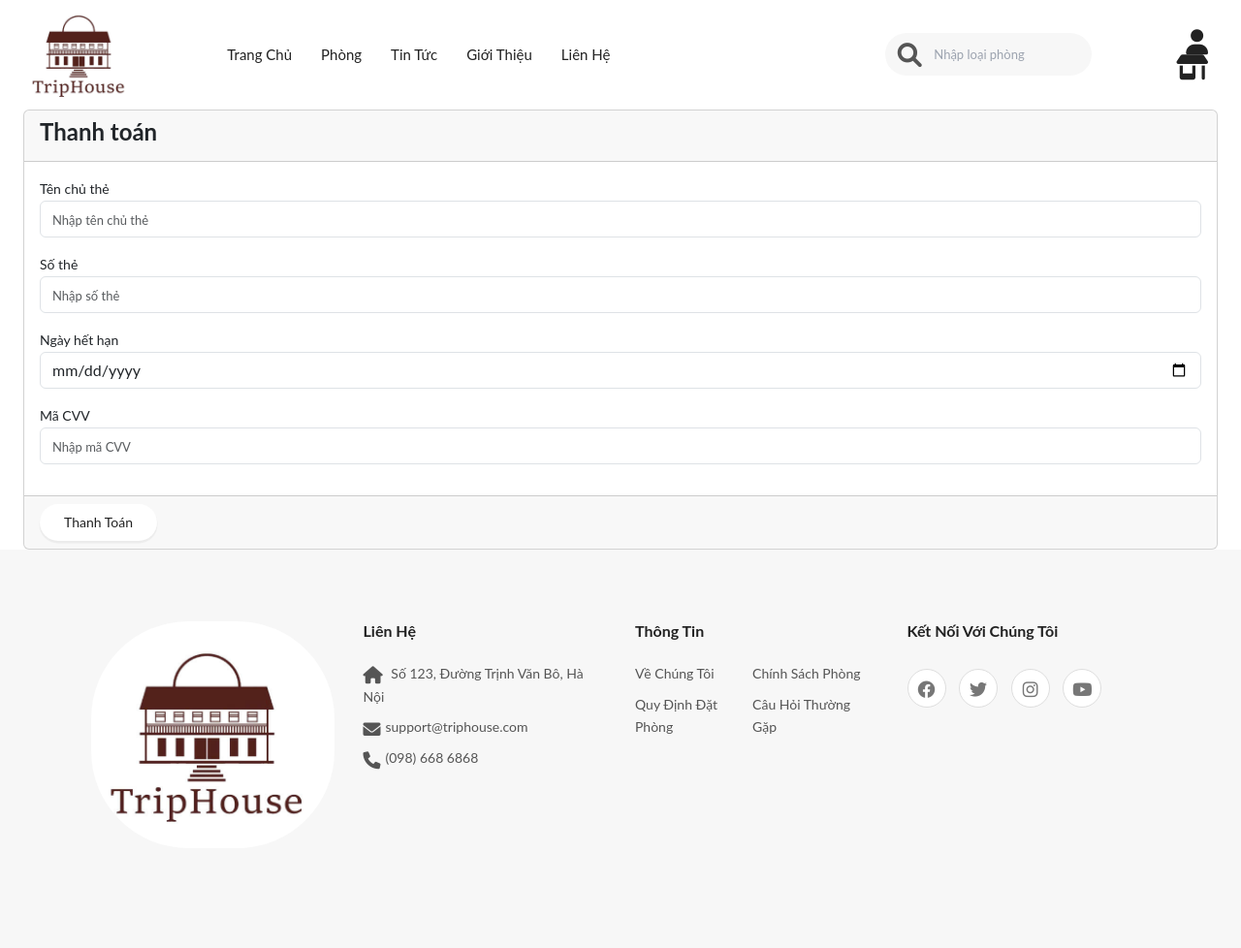
After one commit to Minq05/DatPhongKhachSan, a PHP site: page /datphongkhachsan/views/payment.php in a window 1280 px wide. The commit adds this page. Shown: the whole page at 97% size. Run offline with PHP 8.4, Linux system fonts and the light colour scheme; style sheets or scripts are compiled from the project's sources; some libraries are stand-ins or nearby versions.

Commit message:
Thanh toan

```diff
--- a/index.php
+++ b/index.php
@@ -55,4 +55,8 @@ match ($act) {
     'huy-don-dat' => (new HomeController())->huyDondat(),
 
     'logout' => (new HomeController())->logOut(),
+
+    'payment' => (new HomeController())->payment(),
+
+    'check-payment' => (new HomeController())->checkPayment(),
 };
--- a/views/donDat.php
+++ b/views/donDat.php
@@ -55,20 +55,17 @@ require_once 'layout/menu.php';
                                             <td><?= $donDat['check_in'] ?></td>
                                             <td><?= $donDat['check_out'] ?></td>
                                             <td><?= $donDat['don_gia'] ?>VNĐ</td>
-
-
                                             <td><?= $donDat['trang_thai_id'] == 1 ? "Đã thanh toán" : "Chưa thanh toán" ?></td>
                                             <td>
                                                 <?php if ($donDat['trang_thai_id'] == 1) { ?>
                                                     <button class="bg-red-500 text-white font-bold py-2 px-4 rounded" type="submit" disabled>CANCEL</button>
                                                 <?php } else { ?>
                                                     <a href="?act=huy-don-dat&id=<?=$donDat['id']?>"><button onclick="return confirm('Bạn có đồng ý xóa hay không ?')" class="bg-red-500 hover:bg-red-800 text-white font-bold py-2 px-4 rounded" type="submit">CANCEL</button></a>
-
+                                                    <a href="?act=payment&id=<?=$donDat['id']?>"><button class="bg-green-500 hover:bg-green-800 text-white font-bold py-2 px-4 rounded" type="submit">PAY</button></a>
                                                 <?php } ?>
                                             </td>
                                         </tr>
                                 <?php endforeach;}; ?>
-
                             </tbody>
                         </table>
                     </div>
--- a/views/editKhach.php
+++ b/views/editKhach.php
@@ -3,6 +3,7 @@ require_once 'layout/header.php';
 require_once 'layout/menu.php';
 ?>
 <!-- Content Wrapper. Contains page content -->
+<main>
     <div class="content-wrapper">
         <!-- Content Header (Page header) -->
 
@@ -61,6 +62,7 @@ require_once 'layout/menu.php';
         </section>
         <!-- /.content -->
     </div>
+</main>
 <!-- /.content-wrapper -->
 <!-- <footer> -->
 <?php
--- /dev/null
+++ b/views/payment.php
@@ -0,0 +1,59 @@
+<?php
+require_once 'layout/header.php';
+require_once 'layout/menu.php';
+?>
+<main>
+    <div class="content-wrapper">
+        <!-- Content Header (Page header) -->
+
+        <!-- Main content -->
+        <section class="content">
+            <div class="container-fluid">
+                <div class="row">
+                    <div class="col-12">
+                        <div class="card card-primary">
+                            <div class="card-header">
+                                <h3 class="card-title">Thanh toán</h3>
+                            </div>
+                            <!-- /.card-header -->
+                            <!-- form start -->
+                            <form action="?act=check-payment" method="post">
+                                <div class="card-body">
+                                    <div class="form-group">
+                                        <label>Tên chủ thẻ</label>
+                                        <input type="text" class="form-control" id="card_name" name="card_name" placeholder="Nhập tên chủ thẻ">
+                                    </div>
+                                    <div class="form-group">
+                                        <label>Số thẻ</label>
+                                        <input type="text" class="form-control" id="card_number" name="card_number" placeholder="Nhập số thẻ">
+                                    </div>
+                                    <div class="form-group">
+                                        <label>Ngày hết hạn</label>
+                                        <input type="date" class="form-control" id="expiry_date" name="expiry_date" placeholder="Nhập ngày hết hạn">
+                                    </div>
+                                    <div class="form-group">
+                                        <label>Mã CVV</label>
+                                        <input type="text" class="form-control" id="cvv" name="cvv" placeholder="Nhập mã CVV">
+                                    </div>
+                                </div>
+                                <!-- /.card-body -->
+
+                                <div class="card-footer">
+                                    <button type="submit" class="btn btn-cart">Thanh toán</button>
+                                </div>
+                            </form>
+                        </div>
+                    </div>
+                    <!-- /.col -->
+                </div>
+                <!-- /.row -->
+            </div>
+            <!-- /.container-fluid -->
+        </section>
+        <!-- /.content -->
+    </div>
+</main>
+
+<?php
+require_once 'layout/footer.php';
+?>
```
Also changed, not shown: controllers/HomeController.php (+17 -0 lines), models/DonDat.php (+23 -5 lines), models/Phong.php (+5 -2 lines). Lines whose indentation alone changed are shown as unchanged.
